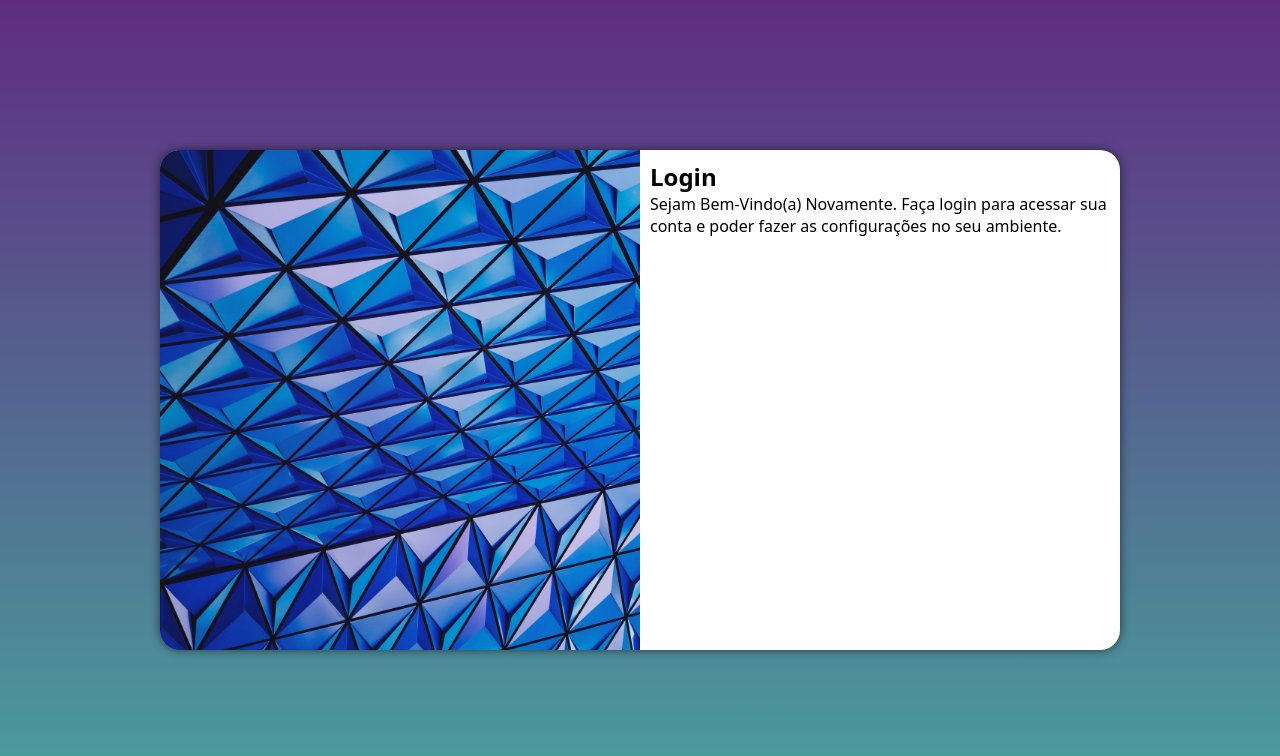
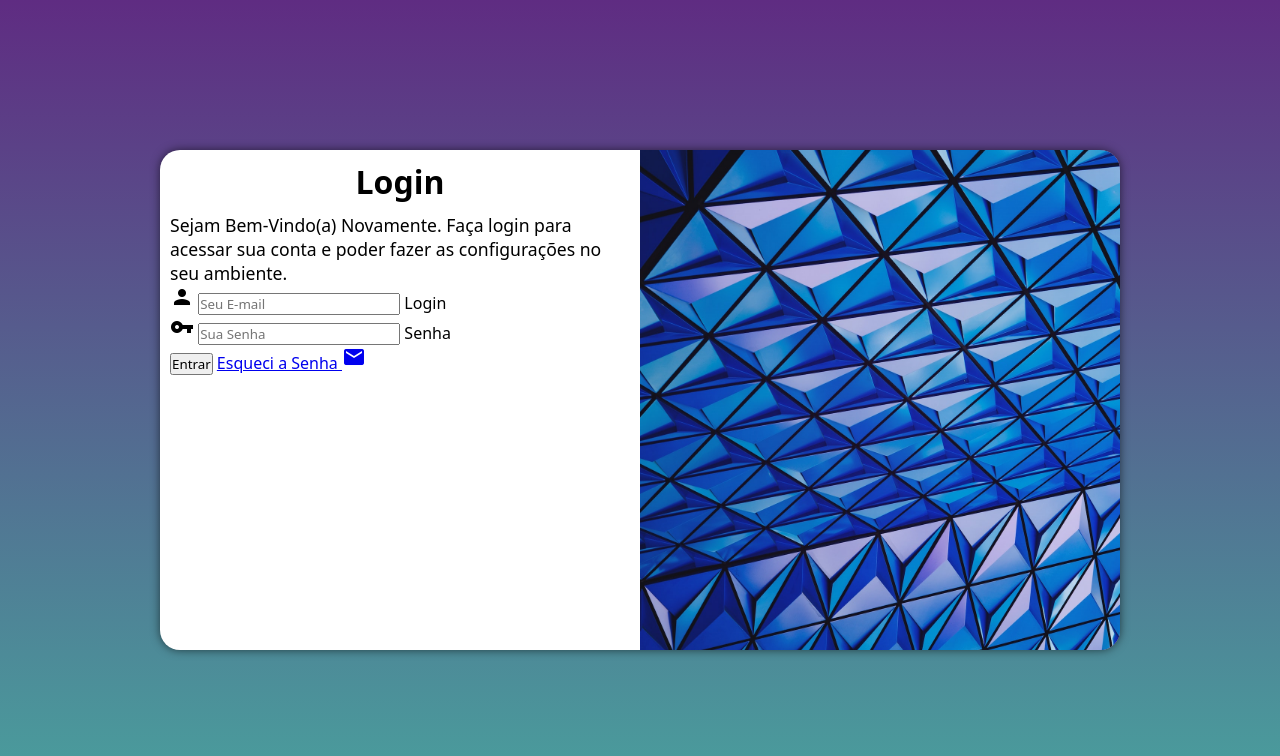
Before and after one commit to carlosmortari/projeto-login, a plain HTML site: page index.html in a window 1280 px wide. Drawn offline with Linux system fonts and the light colour scheme.

Commit message:
adicionei o formulario

```diff
--- a/estilos/media-query.css
+++ b/estilos/media-query.css
@@ -20,7 +20,16 @@
     section#login > div#formulario {
         width: 70%;
         float: right;
+
     }
+
+    div#formulario > h1 {
+        font-size: 2em;
+    }
+
+    div#formulario > p {
+        font-size: 1.1em;
+      }
 }
 
 @media screen and (min-width:992px) {
@@ -35,13 +44,22 @@
     }
 
     section#login > div#imagem {
-        float: left;
+        float: right;
         width: 50%;
         height: 100%;
     }
 
     section#login > div#formulario {
         width:50% ;
-        float: right;
+        float: left;
+
     }
+
+    div#formulario > h1 {
+        font-size: 2em;
+    }
+
+    div#formulario > p {
+        font-size: 1.1em;
+      }
 }
--- a/estilos/style.css
+++ b/estilos/style.css
@@ -53,3 +53,13 @@
     padding: 10px;
 
  }
+
+ div#formulario > h1 {
+   text-align: center;
+   margin-bottom: 10px;
+
+ }
+
+ div#formulario > p {
+   font-size: 0.9em;
+ }
--- a/index.html
+++ b/index.html
@@ -5,6 +5,7 @@
     <meta http-equiv="X-UA-Compatible" content="IE=edge">
     <meta name="viewport" content="width=device-width, initial-scale=1.0">
     <title>Projeto Login</title>
+    <link href="https://fonts.googleapis.com/icon?family=Material+Icons" rel="stylesheet">
     <link rel="stylesheet" href="estilos/style.css">
     <link rel="stylesheet" href="estilos/media-query.css">
 </head>
@@ -18,8 +19,21 @@
             <div id="formulario">
                 <h1>Login</h1>
                 <p>Sejam Bem-Vindo(a) Novamente. Faça login para acessar sua conta e poder fazer as configurações no seu ambiente.</p>
-                <form action="login.php" method="post">
-
+                <form action="login.php" method="post" autocomplete="on">
+                    <div class="campo">
+                        <i class="material-icons">person</i>
+                        <input type="email" name="email" id="ilogin" placeholder="Seu E-mail" required autocomplete="email">
+                        <label for="ilogin">Login</label>
+                    </div>
+                    <div class="campo">
+                        <i class="material-icons">vpn_key</i>
+                        <input type="password" name="senha" id="isenha" required placeholder="Sua Senha" autocomplete="current-password" minlength="8" maxlength="15">
+                        <label for="isenha">Senha</label>
+                    </div>
+                    <input type="submit" value="Entrar">
+                    <a href="esqueci.html">
+                        Esqueci a Senha <i class="material-icons">mail</i>
+                    </a>
                 </form>
             </div>
         </section>
```
